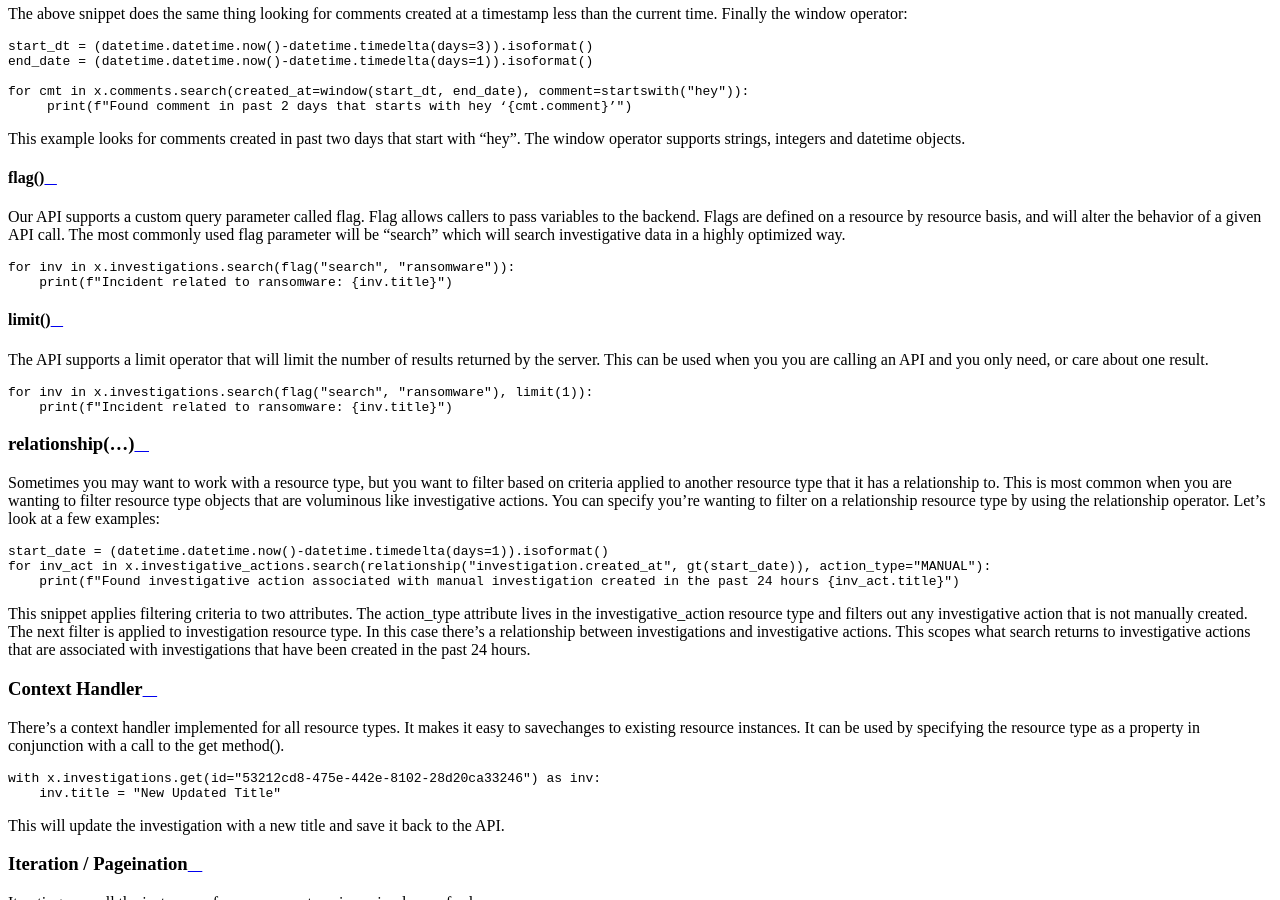
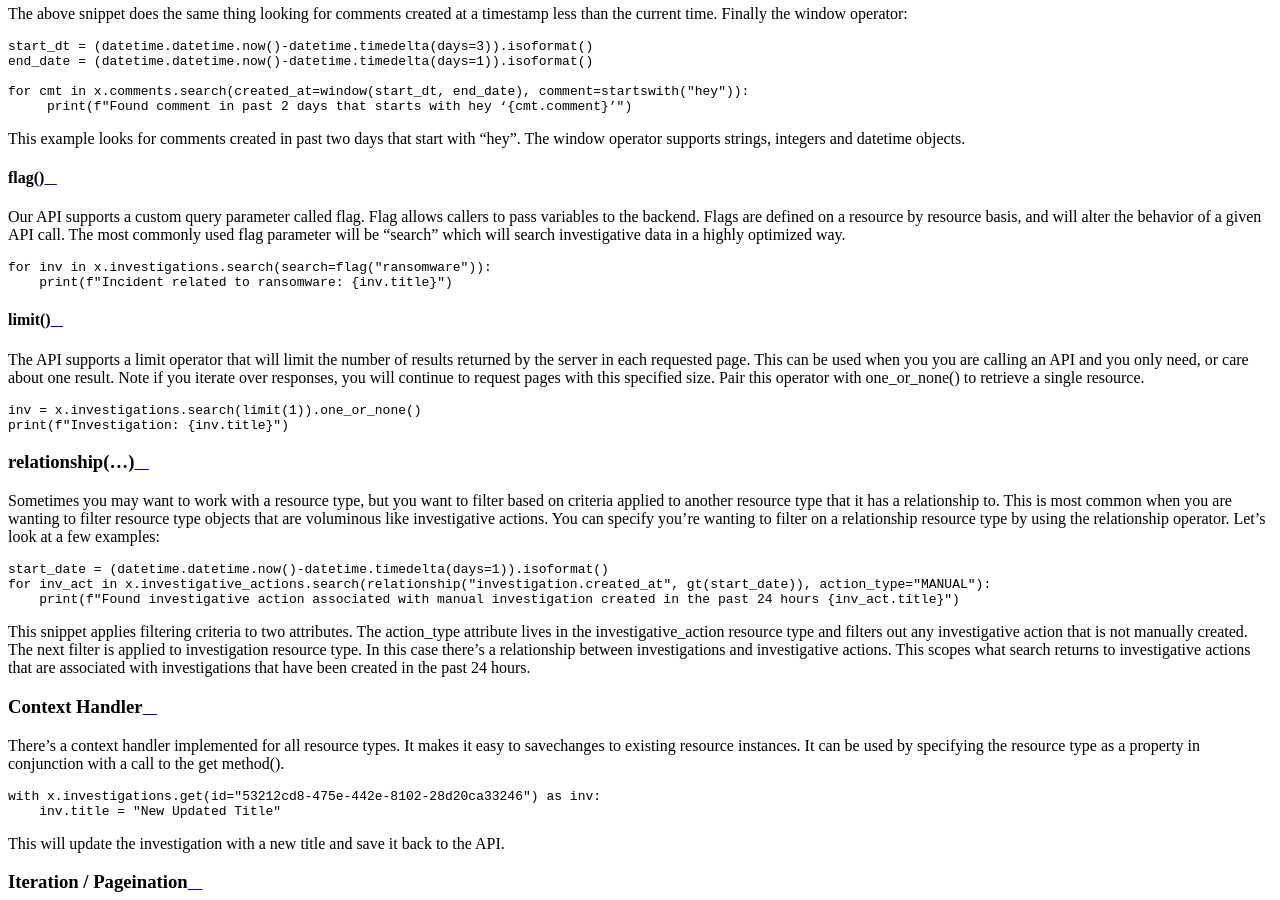
Before and after one commit to expel-io/pyexclient, a Sphinx documentation site: the page built from docs/examples/examples.rst, in a window 1280 px wide and 900 px high, scrolled down 3331 px. Built offline with Sphinx 7.4.7 and the Read the Docs theme 2.0.0, drawn with Linux system fonts in a browser that asks for light colours; some of the changed text lies outside the part shown.

Commit message:
fix flag documentation (#57)

```diff
--- a/docs/examples/examples.rst
+++ b/docs/examples/examples.rst
@@ -76,7 +76,7 @@ In the snippet above we’re searching for any remediation action that is not cu
 
 contains()
 """"""""""
-.. warning:: Partial matches are not indexed and API performance can be impacted by doing a lot of these requests. Investigative data is indexed and optimized for searching, but you must use flag("search", "term").
+.. warning:: Partial matches are not indexed and API performance can be impacted by doing a lot of these requests. Investigative data is indexed and optimized for searching, but you must use search=flag("term").
 
 
 This operator will do a substring search (“partial match”) on a given attribute’s value and return the resource instances that have a partial match. This search operation is case insensitive. This operator will return resource instances where the specified attribute is equal to the value provided to filter by.
@@ -151,19 +151,17 @@ Our API supports a custom query parameter called flag. Flag allows callers to pa
 
 .. code-block:: python
 
-    for inv in x.investigations.search(flag("search", "ransomware")):
+    for inv in x.investigations.search(search=flag("ransomware")):
         print(f"Incident related to ransomware: {inv.title}")
 
 limit()
 """""""
-The API supports a limit operator that will limit the number of results returned by the server. This can be used when you you are calling an API and you only need, or care about one result.
+The API supports a limit operator that will limit the number of results returned by the server in each requested page. This can be used when you you are calling an API and you only need, or care about one result. Note if you iterate over responses, you will continue to request pages with this specified size. Pair this operator with one_or_none() to retrieve a single resource.
 
 .. code-block:: python
 
-    for inv in x.investigations.search(flag("search", "ransomware"), limit(1)):
-        print(f"Incident related to ransomware: {inv.title}")
-
-
+    inv = x.investigations.search(limit(1)).one_or_none()
+    print(f"Investigation: {inv.title}")
 
 
 relationship(...)
```
